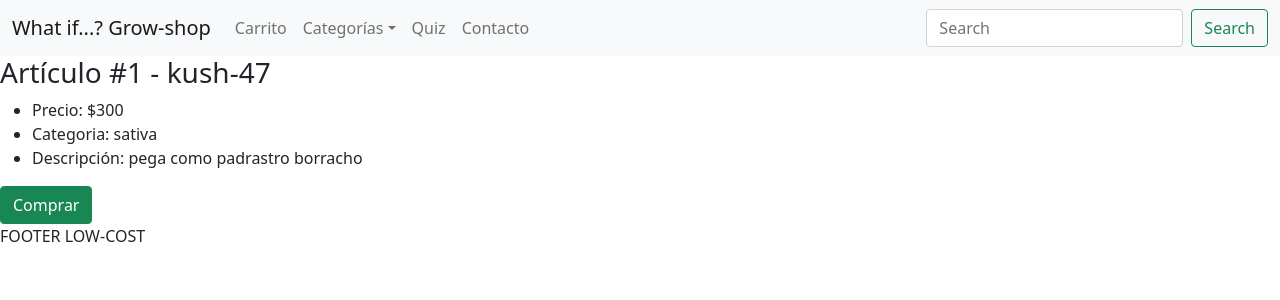
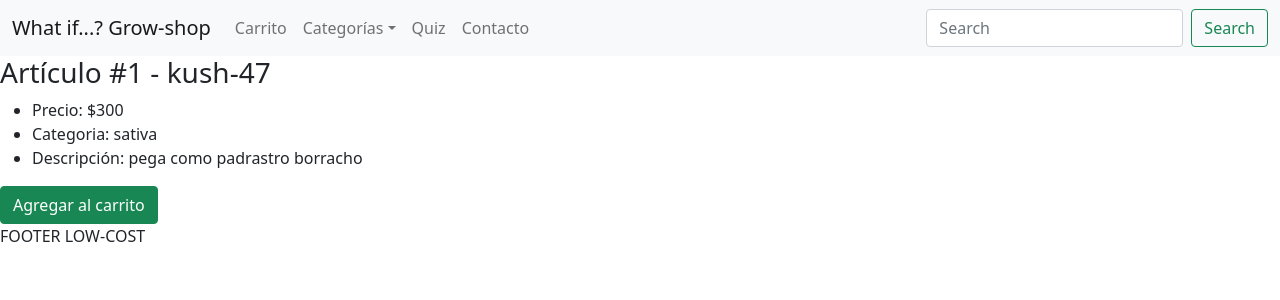
Before and after one commit to locurin/react_ecommerce, a React (Create React App) app: page /articulo/1 in a window 1280 px wide. Shown: the top 300 px of the page. Built offline with nearby package versions, Linux system fonts and the light colour scheme; what react-delay-render would draw is missing.

Commit message:
first implementation of context for cart

```diff
--- a/src/App.jsx
+++ b/src/App.jsx
@@ -1,16 +1,18 @@
 import {BrowserRouter} from 'react-router-dom'
-import Header from './components/Header/Header'
+import Header from './components/header/Header'
 import Router from './Router'
-import Footer from './components/Footer/Footer'
-
+import Footer from './components/footer/Footer'
+import { CartProvider } from './context/CartContext'
 
 const App = () => {
   return (
-    <BrowserRouter>
-      <Header/>
-      <Router/>
-      <Footer/>
-    </BrowserRouter>
+    <CartProvider>
+      <BrowserRouter>
+        <Header/>
+        <Router/>
+        <Footer/>
+      </BrowserRouter>
+    </CartProvider>
   )
 }
 
--- a/src/Router.jsx
+++ b/src/Router.jsx
@@ -1,30 +1,23 @@
 // the app main router
 import {Switch, Route} from 'react-router-dom'
-import Home from './components/Main/Home/Home'
-import Category from './components/Main/Categories/Category'
-import ItemDetails from './components/Main/Home/ItemList/ItemDetails'
+import Home from './components/main/home/Home'
+import Category from './components/main/categories/Category'
+import ItemDetails from './components/main/home/itemList/ItemDetails'
+import Cart from './components/main/cart/Cart'
 
 const Router = () => {
     return (
         <Switch>
-            <Route exact path={'/'}>
-                <Home/>
-            </Route>
-            <Route path={'/carrito'}>
-                <div><p>Acá va a estar el carrito de compras</p></div>
-            </Route>
+            <Route exact path={'/'} component={Home}/>
+            <Route path={'/carrito'} component={Cart}/>
             <Route path={'/quiz'}>
                 <div><p>Acá habrá un quiz para que el usuario encuentre su cepa ideal</p></div>
             </Route>
             <Route path={'/contacto'}>
                 <div><p>LLAME YA</p></div>
             </Route>
-            <Route path={'/categoria/:categoryName'}>
-                <Category/>
-            </Route>
-            <Route path={'/articulo/:itemId'}>
-                <ItemDetails/>
-            </Route>
+            <Route path={'/categoria/:categoryName'} component={Category}/>
+            <Route path={'/articulo/:itemId'} component={ItemDetails}/>
         </Switch>
     )
 }
--- a/src/components/Main/Home/ItemList/Item.jsx
+++ b/src/components/Main/Home/ItemList/Item.jsx
@@ -1,10 +1,27 @@
 import {Link} from 'react-router-dom'
+import { useContext } from "react"
+import { CartContext } from '../../../../context/CartContext'
 
 // populates and displays items on sale
 const Item = props => {
-    console.log(props.data)
-    return props.data.map(item => (
-        <article key={item.id}>
+
+    const [cart, setCart] = useContext(CartContext)
+
+    const addToCart = (item) => {
+        const product = {
+            id: item.id,
+            name: item.name,
+            category: item.category,
+            price: item.price,
+            description: item.description
+        }
+        const temp = cart
+        temp.push(product)
+        setCart(temp)
+    }
+
+    return props.data.map((item, index) => (
+        <article key={index}>
             <h3>{`Artículo #${item.id} - ${item.name}`}</h3>
             <ul>
                 <li>{`Precio: $${item.price}`}</li>
@@ -12,7 +29,7 @@ const Item = props => {
                 <li>{`Descripción: ${item.description}`}</li>
             </ul>
             <button className='btn btn-primary'><Link to={`/articulo/${item.id}`}>Ver detalles</Link></button>
-            <button className='btn btn-success'>Comprar</button>
+            <button className='btn btn-success' onClick={() => addToCart(item)}>Agregar al carrito</button>
         </article>
         )
     )
--- a/src/components/Main/Home/ItemList/ItemDetails.jsx
+++ b/src/components/Main/Home/ItemList/ItemDetails.jsx
@@ -1,12 +1,29 @@
 // displays details of an item
+import { useContext } from "react"
 import { useParams } from "react-router"
+import { CartContext } from "../../../../context/CartContext"
 import TempDatabase from "../../../../database/TempDatabase"
 
+const ItemDetails = () => {
 
-
-const ItemDetails = () => {
     const {itemId} = useParams()
     const item = TempDatabase().find(item => item.id === Number(itemId))
+
+    const [cart, setCart] = useContext(CartContext)
+
+    const addToCart = () => {
+        const product = {
+            id: item.id,
+            name: item.name,
+            category: item.category,
+            price: item.price,
+            description: item.description
+        }
+        const temp = cart
+        temp.push(product)
+        setCart(temp)
+    }
+
     return (
         <article key={item.id}>
             <h3>{`Artículo #${item.id} - ${item.name}`}</h3>
@@ -15,7 +32,7 @@ const ItemDetails = () => {
                 <li>{`Categoria: ${item.category}`}</li>
                 <li>{`Descripción: ${item.description}`}</li>
             </ul>
-            <button className='btn btn-success'>Comprar</button>
+            <button className='btn btn-success' onClick={addToCart}>Agregar al carrito</button>
         </article>
     )
 }
--- /dev/null
+++ b/src/components/Main/cart/Cart.jsx
@@ -0,0 +1,24 @@
+import { useContext } from "react"
+import { CartContext } from "../../../context/CartContext"
+
+const Cart = () => {
+    const [cart, setCart] = useContext(CartContext)
+    return (
+        <div>
+            {cart.map((item, index) => {
+                return (
+                    <ul key={index}>
+                        <li>{item.id}</li>
+                        <li>{item.name}</li>
+                        <li>{item.category}</li>
+                        <li>${item.price}</li>
+                        <li>{item.description}</li>
+                    </ul>
+                )
+                })
+            }
+        </div>
+    )
+}
+
+export default Cart
--- /dev/null
+++ b/src/context/CartContext.jsx
@@ -0,0 +1,12 @@
+import { createContext, useState } from "react"
+
+export const CartContext = createContext()
+
+export const CartProvider = (props) => {
+    const [cart, setCart] = useState([])
+    return(
+        <CartContext.Provider value ={[cart, setCart]}>
+            {props.children}
+        </CartContext.Provider>
+    )
+}
```
Also changed, not shown: src/components/Main/Home/Home.jsx (+2 -5 lines), src/components/header/Header.jsx (renamed from src/components/Header/Header.js).
